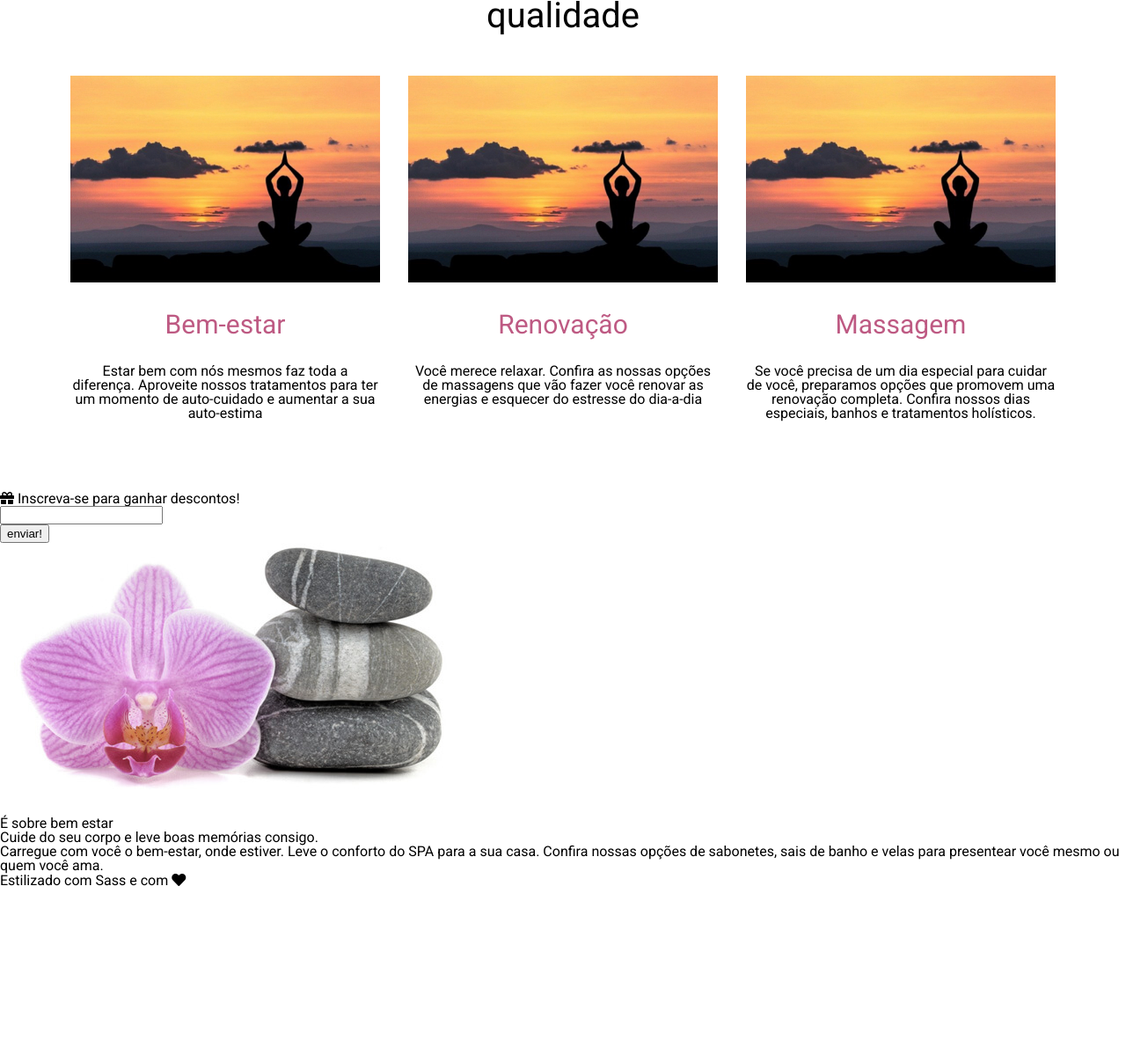
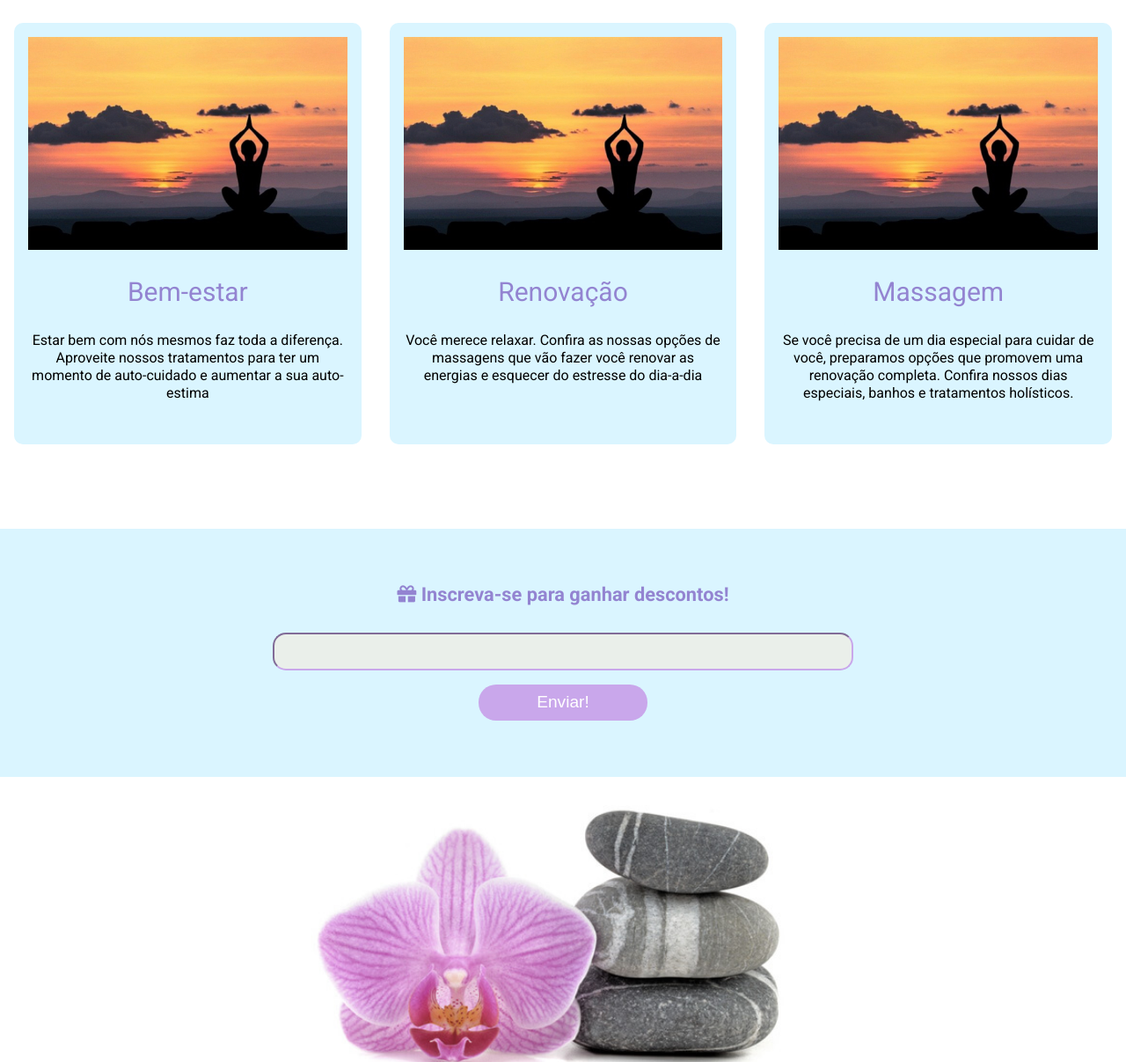
Before and after one commit to karinemso/AluraSpaByKary, a plain HTML site: page index.html in a window 1280 px wide. Shown: the part 607-1814 px from the top of the page at 88% size. Before the commit the page ends 1617 px from the top, so only its background shows below. Drawn offline with nearby package versions, Linux system fonts and the light colour scheme.

Commit message:
Final version

```diff
--- a/index.html
+++ b/index.html
@@ -37,7 +37,7 @@
         </nav>
         <section class="banner">
             <div class="inner-banner">
-                <h1>Alura SPA</h1>
+                <h1><span>Alura</span>SPA</h1>
                 <h2>Venha viver o seu melhor dia!</h2>
             </div>
         </section>
@@ -70,24 +70,24 @@
                 </div>
             </div>
         </section>
-        <section>
-            <div>
+        <section id="cupom">
+            <div class="texto">
                 <h2><i class="fas fa-gift"></i> Inscreva-se para ganhar descontos!</h2>
             </div>
-            <div>
+            <div class="inscrição">
                 <form action="">
-                    <div>
+                    <div class="input">
                         <input type="email">
                     </div>
                     <button>enviar!</button>
                 </form>
             </div>
         </section>
-        <section>
-            <div>
+        <section class="sobre">
+            <div class="pedra-flor">
                 <img src="imagens/pedra-e-flor.jpeg" alt="">
             </div>
-            <div>
+            <div class="texto">
                 <h3>É sobre bem estar</h3>
                 <h4>Cuide do seu corpo e leve boas memórias consigo.</h4>
                 <p>Carregue com você o bem-estar, onde estiver. Leve o conforto do SPA para a sua casa. Confira nossas opções de sabonetes, sais de banho e velas para presentear você mesmo ou quem você ama. </p>
--- a/styles/abstract/_variaveis.scss
+++ b/styles/abstract/_variaveis.scss
@@ -6,3 +6,9 @@ $cor-primaria:#BE5A83;
 $cor-secundaria:#E06469;
 $cor-terciaria:#DEDEA7;
 $tamanho-do-texto:3rem;
+$cor-primaria:#C9A7EB;
+$cor-secundaria:#9384D1;
+$cor-terciaria:#DAF5FF;
+@media screen and (max-width:700px) {
+    $tamanho-do-texto:2rem;
+}
--- a/styles/components/_banner.scss
+++ b/styles/components/_banner.scss
@@ -1,7 +1,7 @@
 @import '../abstract/variaveis';
 
 .banner {
-    background: url(../imagens/banner.jpeg) center no-repeat ;
+    background: linear-gradient(rgba(0, 0, 0, 0.289), black),url(../imagens/banner.jpeg) center no-repeat ;
     background-size: cover;
     min-height:50vh;
     display: flex;
@@ -9,13 +9,14 @@
     align-items: center;
     opacity: 0.9;
     .inner-banner{
-        padding: 3rem;
         color: white;
         h1{
             font-size: $tamanho-do-texto;
-            color: $cor-secundaria;
-            text-shadow: 0 0 5px rgb(0, 0, 0);
-
+            color: $cor-terciaria;
+            text-shadow: 0 0 5px rgb(117, 84, 127);
+            span {
+                color: $cor-secundaria;
+            }
         }
     }
 
--- /dev/null
+++ b/styles/components/_cupom.scss
@@ -0,0 +1,56 @@
+@import "../abstract/variaveis";
+
+#cupom {
+  background-color: $cor-terciaria;
+  text-align: center;
+  padding: 4rem;
+  display: flex;
+  flex-direction: column;
+  gap: 2em;
+  .texto {
+    color: $cor-secundaria;
+    h2 {
+      font-size: $tamanho-do-texto/2.2;
+      font-weight: bold;
+    }
+  }
+  .inscrição {
+  display: flex;
+  align-items: center;
+  justify-content: center;
+    form {
+      display: flex;
+      flex-direction: column;
+      gap: 1em;
+      width: 40%;
+      align-items: center;
+      .input input {
+        padding: 0.4em;
+        width: 50vw;
+        font-size: 20px;
+        border-radius: 15px;
+        border-color: $cor-primaria;
+        background-color: rgba(250, 235, 215, 0.534);
+        outline: none;
+        &:hover, &:focus-within{
+            box-shadow: 1px 1px 8px 1px $cor-primaria;
+            outline: none;
+        }
+      }
+      button{
+        padding: .5em;
+        width: 10em;
+        background-color: $cor-primaria;
+        color: white;
+        text-transform: capitalize;
+        border: none;
+        font-size: $tamanho-do-texto/2.5;
+        border-radius: 20px;
+        cursor: pointer;
+        &:hover{
+            background-color: $cor-secundaria;
+        }
+      }
+    }
+  }
+}
--- /dev/null
+++ b/styles/components/_footer.scss
@@ -0,0 +1,8 @@
+@import '../abstract/variaveis';
+
+
+footer{
+    text-align: center;
+    padding: 1em;
+    border-top: 1px solid $cor-primaria;
+}
--- a/styles/components/_navbar.scss
+++ b/styles/components/_navbar.scss
@@ -1,6 +1,7 @@
 @import '../abstract/variaveis';
 
 nav{
+    border-bottom: 4px solid $cor-terciaria;
     text-align: center;
     ul{
         li{
--- a/styles/components/_servicos.scss
+++ b/styles/components/_servicos.scss
@@ -1,7 +1,7 @@
 @import '../abstract/variaveis';
 
 #servicos{
-    padding: 4em;
+    padding: 4em 1em;
     text-align: center;
     max-width: 100vw;
 
@@ -12,25 +12,33 @@
         text-transform: uppercase;
     }
     h3{
-        font-size: $tamanho-do-texto/1.2;
+        font-size: $tamanho-do-texto/1.5;
     }
 
    .cards{
     display: flex;
     max-width: 100vw;
-    padding-top: 2em;
+    padding: 2em 0em;
+    border-radius: 20px;
+    gap: 2em;
     .card{
+        background-color: $cor-terciaria;
         flex: 1;
         padding: 1em;
+        border-radius: 10px;
         .img-container img{
             width: 100%;
             }
         h5{
             font-size: $tamanho-do-texto/1.6;
             font-weight: 300px;
-            padding: 1em;
-            color: $cor-primaria;
+            padding: 1em 0px;
+            color: $cor-secundaria;
             white-space: nowrap;
+        }
+        p {
+            line-height: 1.25rem;
+            margin-bottom: 2em;
         }
         }
         @media screen and (max-width:900px) {
--- /dev/null
+++ b/styles/components/_sobre.scss
@@ -0,0 +1,19 @@
+@import '../abstract/variaveis';
+
+.sobre {
+
+    padding: 2em;
+    text-align: center;
+    .pedra-flor{
+        max-width: 100%;
+        img{
+            object-fit: contain;
+            width: 50%;
+
+        }
+    }
+    .texto{
+        line-height: 1.5rem;
+       font-weight: 500;
+    }
+}
--- a/styles/style.scss
+++ b/styles/style.scss
@@ -2,3 +2,6 @@
 @import './components/navbar';
 @import './components/banner';
 @import './components/servicos';
+@import './components/cupom';
+@import './components/sobre';
+@import './components/footer';
```
Also changed, not shown: styles/style.css, 1 other file.
